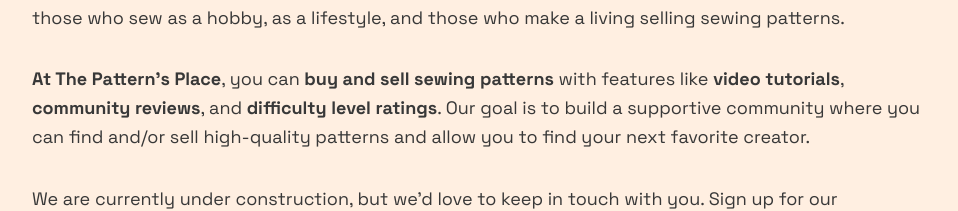
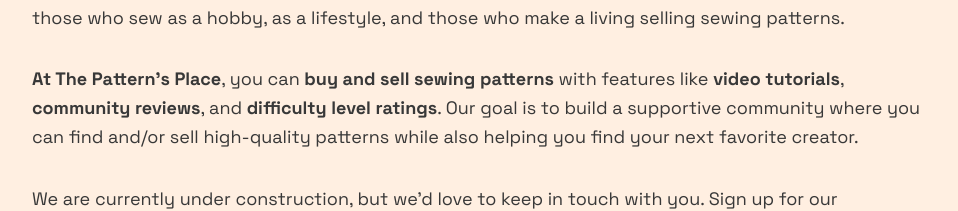
Before and after one commit to alexandermaat99/ThePatternsPlaceNewsletter, a Next.js app in the folder tpp-newsletter/: page /about in a window 1280 px wide. Shown: the part 353-564 px from the top of the page, without its empty margins (160-1118 px from the left). Built offline with nearby package versions, Linux system fonts and the light colour scheme.

Commit message:
copywrite change

```diff
--- a/tpp-newsletter/app/about/page.tsx
+++ b/tpp-newsletter/app/about/page.tsx
@@ -29,7 +29,7 @@
         <strong>video tutorials</strong>, <strong>community reviews</strong>,
         and <strong>difficulty level ratings</strong>. Our goal is to build a
         supportive community where you can find and/or sell high-quality
-        patterns and allow you to find your next favorite creator.
+        patterns while also helping you find your next favorite creator.
       </p>
 
       <p className="font-space text-tppBlack text-lg leading-relaxed max-w-4xl mt-4">
```
